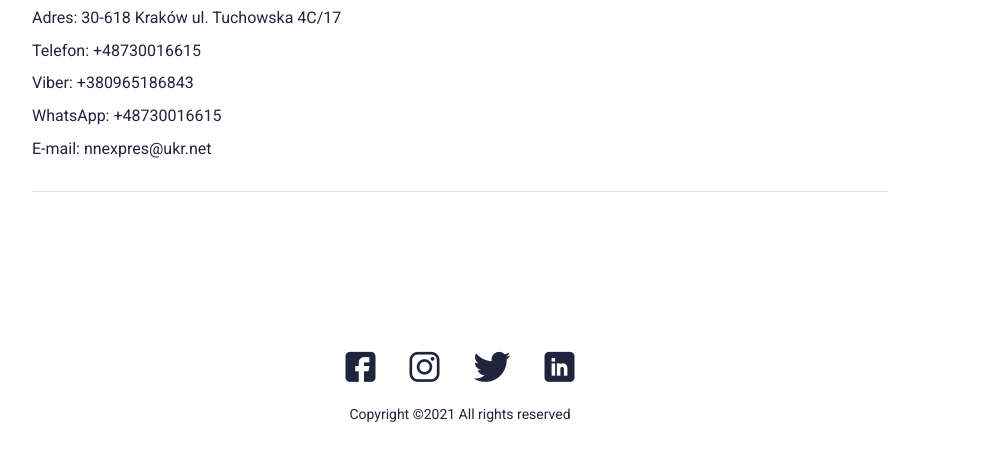
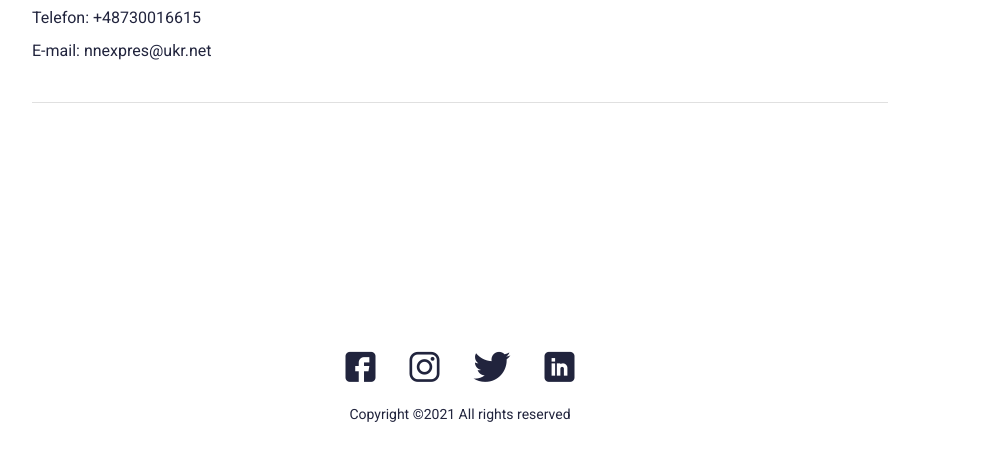
Before and after one commit to HannaKibenko/Artem_Kibenko_CV, a plain HTML site: page kontakt.html in a window 1280 px wide. Shown: the part 329-790 px from the top of the page, without its empty margins (180-1186 px from the left). Drawn offline with Linux system fonts and the light colour scheme; files whose address does not match are found by name.

Commit message:
Add files via upload

```diff
--- a/css/style.css
+++ b/css/style.css
@@ -1346,7 +1346,7 @@ body.ie ._ibg img {
 
 .blog__text a {
   color: inherit;
-  display: inline-block;
+  display: block;
   margin-bottom: 10px;
 }
 
--- a/kontakt.html
+++ b/kontakt.html
@@ -39,11 +39,9 @@
 							<a href="" class="blog__article-name">Artem Kibenko</a>
 
 							<div class="blog__text text">
-								<p>Adres: 30-618 Kraków ul. Tuchowska 4C/17</p>
+
 								<a href="tel:+48730016615">Telefon: +48730016615</a>
-								<p>Viber: +380965186843</p>
-								<p>WhatsApp: +48730016615</p>
-								<p>E-mail: nnexpres@ukr.net</p>
+								<a href="">E-mail: nnexpres@ukr.net</a>
 
 
 							</div>
```
Also changed, not shown: index.html (+2 -2 lines), works.html (+1 -1 lines), css/style.min.css, 1 other file.
